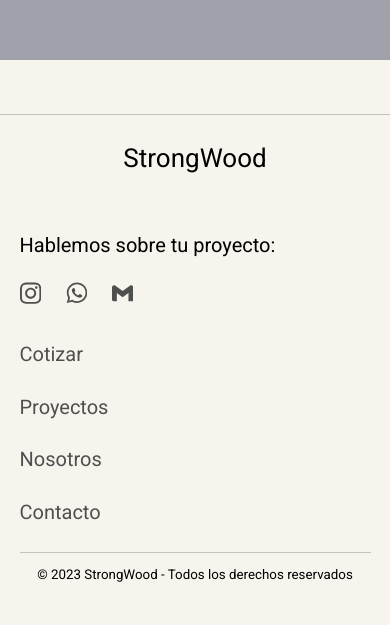
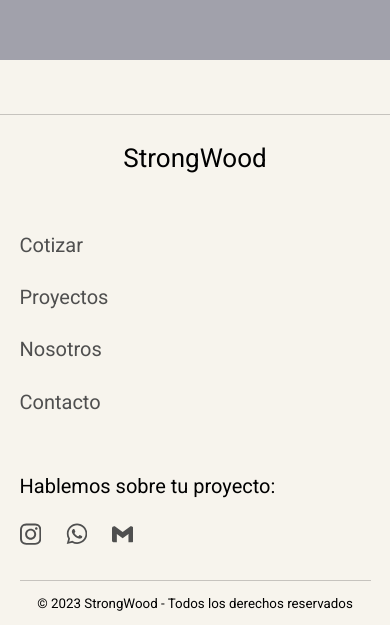
Before and after one commit to Tdibacco17/Strongwood, a Next.js app: page / in a window 390 px wide. Shown: the part 2929-3554 px from the top of the page. Before the commit the page ends 3525 px from the top, so only its background shows below. Built offline with nearby package versions, Linux system fonts and the light colour scheme.

Commit message:
fix | deploy

```diff
--- a/app/(primaryNav)/contact/page.module.scss
+++ b/app/(primaryNav)/contact/page.module.scss
@@ -3,6 +3,6 @@
     position: relative;
 
     @media (max-width:768px) {
-        margin-bottom: -34rem;
+        margin-bottom: -36rem;
     }
 }
--- a/app/globals.scss
+++ b/app/globals.scss
@@ -66,7 +66,7 @@ body {
     padding-bottom: 18rem;
 
     @media (max-width:768px) {
-        padding-bottom: 34rem;
+        padding-bottom: 36rem;
     }
 }
 
--- a/components/FooterComponent/FooterComponent.module.scss
+++ b/components/FooterComponent/FooterComponent.module.scss
@@ -10,8 +10,8 @@
     border-top: 1px solid var(--strongwood-border);
 
     @media (max-width:768px) {
-        height: 34rem;
-        max-height: 34rem;
+        height: 36rem;
+        max-height: 36rem;
     }
 
     .wrapper-footer {
@@ -60,7 +60,7 @@
                 align-items: flex-end;
 
                 @media (max-width:768px) {
-                    flex-direction: column;
+                    flex-direction: column-reverse;
                     align-items: flex-start;
                     // justify-content: flex-end;
                 }
--- a/components/FooterComponent/NavItemsComponent/NavItemsComponent.module.scss
+++ b/components/FooterComponent/NavItemsComponent/NavItemsComponent.module.scss
@@ -7,8 +7,8 @@
     @media (max-width:768px) {
         flex-direction: column;
         align-items: flex-start;
-        justify-content: flex-end;
-        min-height: 15rem;
+        justify-content: flex-start;
+        min-height: 17rem;
         gap: 2rem;
     }
 
```
